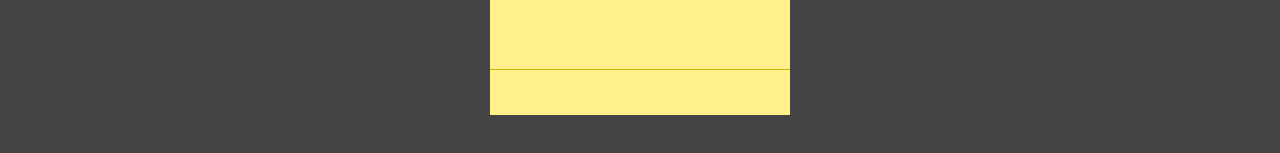
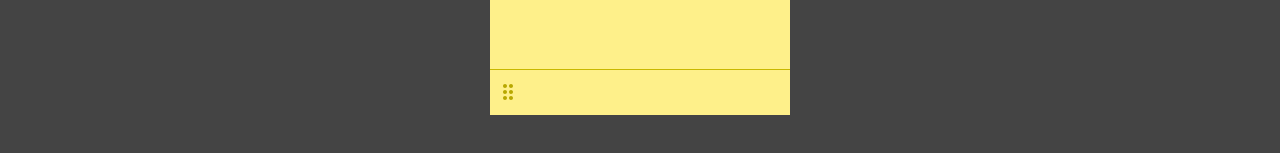
Before and after one commit to Fours/post-it-notes, a React (Vite) app: page / in a window 1280 px wide. Both pictures are taken after a click on the button "Add note". Shown: the part 467-620 px from the top of the page. Built offline with nearby package versions, Linux system fonts and the light colour scheme.

Commit message:
Added  footer to notes with "drag" icon

```diff
--- a/src/components/Note/Note.css
+++ b/src/components/Note/Note.css
@@ -71,3 +71,13 @@
 .note--editing {
   box-shadow: 2px 4px 20px rgba(0, 0, 0, 0.25);
 }
+
+.note footer {
+  padding-top: 9px;
+}
+
+.note__button-drag {
+  border: 0;
+  background: none;
+  color: #b8a800;
+}
--- a/src/components/Note/Note.tsx
+++ b/src/components/Note/Note.tsx
@@ -1,4 +1,5 @@
 import { useEffect, useRef, useState } from 'react'
+import { MdDragIndicator } from "react-icons/md";
 import type { Note as NoteType } from '../../types'
 import './Note.css'
 
@@ -50,6 +51,7 @@ export function Note({ note, onUpdate }: NoteProps) {
           onKeyDown={handleKeyDown}
         />
       ) : (
+        <>
           <div className="note__body" onClick={startEditing}>
             {note.text ? (
               <p className="note__text">{note.text}</p>
@@ -57,6 +59,16 @@ export function Note({ note, onUpdate }: NoteProps) {
               <p className="note__placeholder">Click to add a note…</p>
             )}
           </div>
+          <footer>
+            <div className="left-col">
+              <button className="note__button-drag">
+                <MdDragIndicator size={24} />
+              </button>
+
+            </div>
+            <div className="right-col"></div>
+          </footer>
+        </>
       )}
     </div>
   )
```
Lines whose indentation alone changed are shown as unchanged.
